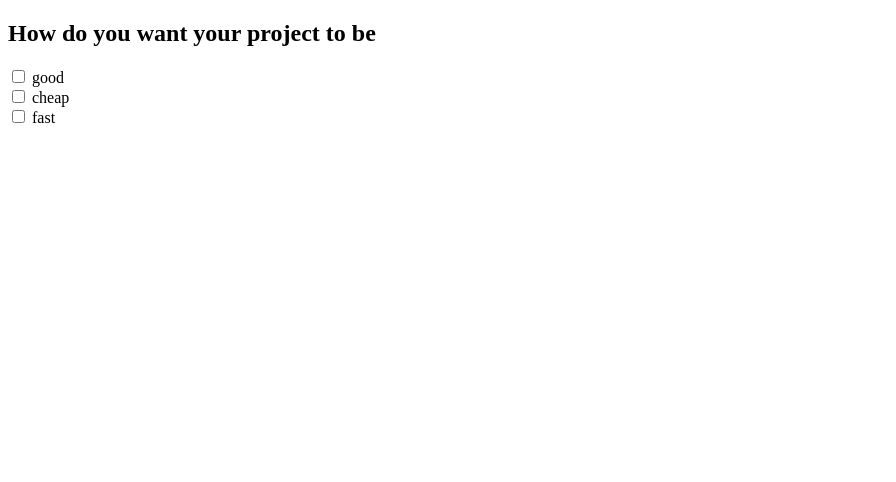
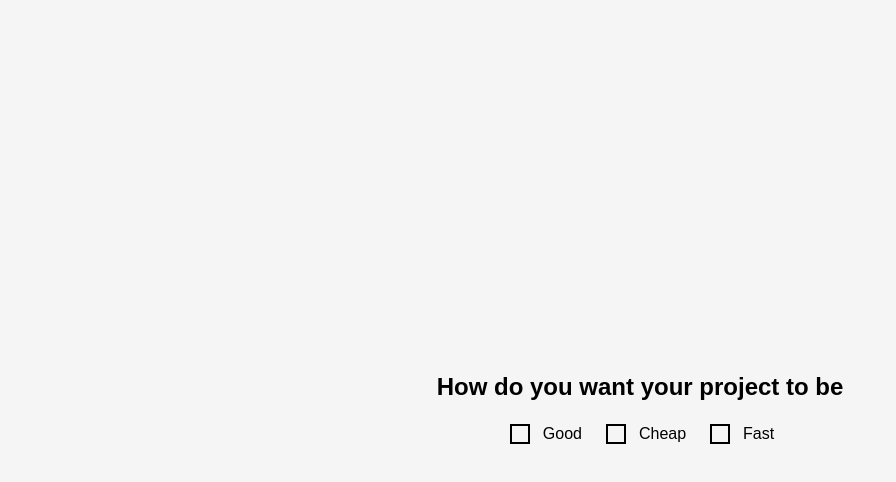
Before and after one commit to acciojob/toggler-js-Harshita222, a website: page main.html in a window 1280 px wide. Shown: the whole page, without its empty margins (0-896 px from the left). Drawn offline with Linux system fonts and the light colour scheme.

Commit message:
created a submission

```diff
--- a/main.html
+++ b/main.html
@@ -8,19 +8,18 @@
 
 <body>
 	<h2>How do you want your project to be</h2>
-	<div class ="toggle-container">
+    <div class="toggle-container">
         <div class="g1">
-	<input type ="checkbox"  id ="good" class="toggle" >
-			<span>good</span>
+            <input type="checkbox" id="good" class="toggle">
+            <span>Good</span>
         </div>
         <div class="g2">
-	<input type ="checkbox"  id ="cheap" class="toggle" >
-			   <span>cheap</span>
+            <input type="checkbox" id="cheap" class="toggle">
+            <span>Cheap</span>
         </div>
         <div class="g3">
-	<input type ="checkbox"  id ="fast" class="toggle">
-			        <span>fast</span>
-
+            <input type="checkbox" id="fast" class="toggle">
+            <span>Fast</span>
         </div>
     </div>
 	<!-- the entire body must be written by student -->
--- a/script.js
+++ b/script.js
@@ -1,20 +1,9 @@
-const checkboxes = document.querySelectorAll('.toggle');
-let checked = [];
-checkboxes.forEach((checkbox) => {
-    checkbox.addEventListener('click', function() {
-        // your logic here
-		if(checkbox.checked){
-			checked.push(checkbox);
-			if(checked.length >2){
-				checked[0].checked = false;
-				checked.shift();
-			}else{
-				const index = checked.indexOf(checkbox);
-				if (index > -1) {
-                checked.splice(index, 1);
-
-			}
-		}
-
-    });
-});
+        const toggles = document.querySelectorAll('.toggle');
+        toggles.forEach(toggle => {
+            toggle.addEventListener('change', () => {
+                const checkedToggles = document.querySelectorAll('.toggle:checked');
+                if (checkedToggles.length > 2) {
+                    checkedToggles[0].checked = false;
+                }
+            });
+        });
--- a/styles.css
+++ b/styles.css
@@ -1 +1,35 @@
-/*  your css code here. If applicable */
+body {
+            font-family: Arial, sans-serif;
+            display: flex;
+            flex-direction: column;
+            align-items: center;
+            justify-content: center;
+            height: 100vh;
+            margin: 0;
+            background-color: #f5f5f5;
+        }
+        h2 {
+            margin-bottom: 20px;
+        }
+        .toggle-container {
+            display: flex;
+            gap: 20px;
+        }
+        .g1, .g2, .g3 {
+            display: flex;
+            align-items: center;
+            gap: 10px;
+        }
+        .toggle {
+            appearance: none;
+            width: 20px;
+            height: 20px;
+            border: 2px solid #000;
+            cursor: pointer;
+        }
+        .toggle:checked {
+            background-color: #4caf50;
+        }
+        span {
+            font-size: 16px;
+        }
```
Lines whose indentation alone changed are shown as unchanged.
